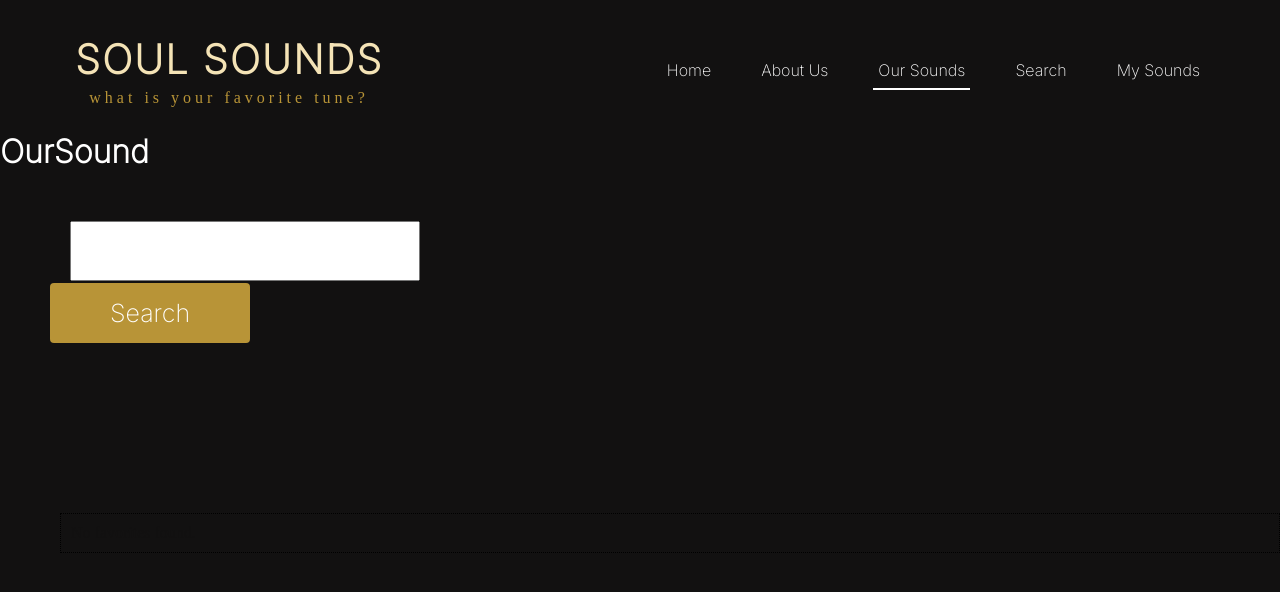
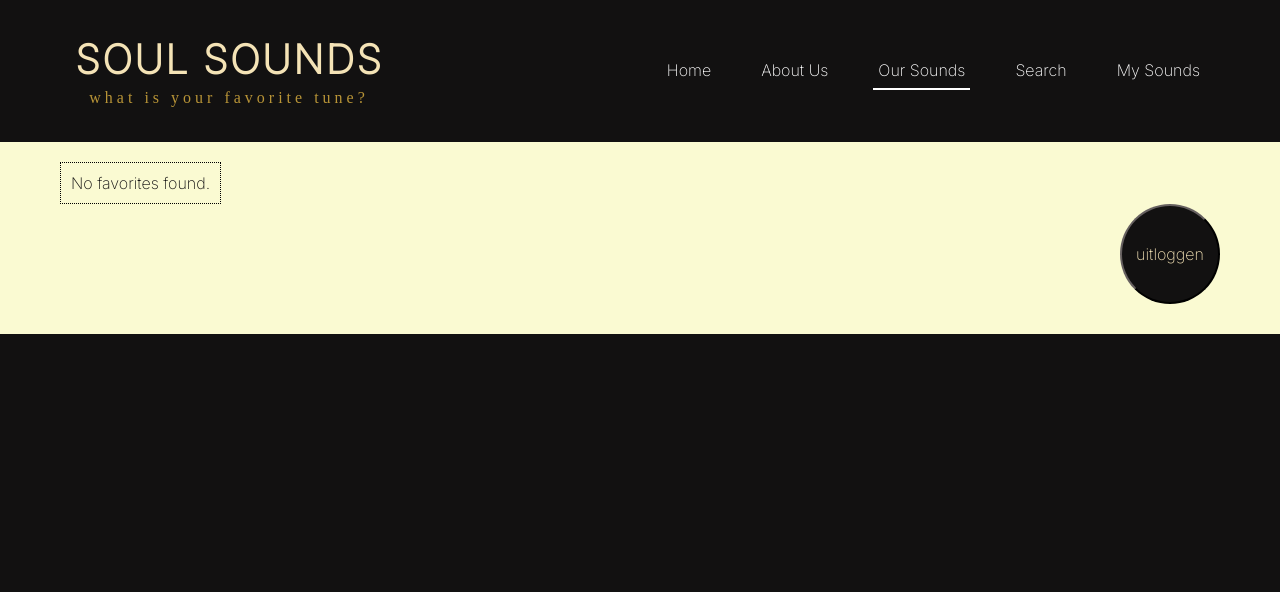
Before and after one commit to saarryp/eindopdrachtFrontend2023, a React (Create React App) app: page /our-sounds in a window 1280 px wide. Shown: the top 592 px of the page. Built offline with nearby package versions, Linux system fonts and the light colour scheme; a web font is replaced by a local one.

Commit message:
admin knop toegevoegd, maar functioneert nog niet naar behoren

```diff
--- a/src/pages/ourSounds/OurSounds.js
+++ b/src/pages/ourSounds/OurSounds.js
@@ -183,132 +183,199 @@
 //     );
 // }
 //
-import './OurSounds.css';
-import React, { useState } from "react";
-import axios from "axios";
-import SearchResults from "../../components/searchresults/SearchResults";
-import Spinner from "../../components/spinner/Spinner";
+// import './OurSounds.css';
+// import React, { useState } from "react";
+// import axios from "axios";
+// import SearchResults from "../../components/searchresults/SearchResults";
+// import Spinner from "../../components/spinner/Spinner";
+//
+// export default function OurSound() {
+//     const [searchQuery, setSearchQuery] = useState('');
+//     const [searchResults, setSearchResults] = useState({
+//         albummatches: {
+//             album: []
+//         },
+//     });
+//     const [ourFavorites, setOurFavorites] = useState([]);
+//     const [loading, setLoading] = useState(false);
+//
+//     const fetchAlbumDetails = async (e) => {
+//         e.preventDefault();
+//         setLoading(true);
+//
+//         try {
+//             const token = process.env.REACT_APP_LASTFM_TOKEN;
+//             const url = `http://ws.audioscrobbler.com/2.0/?method=track.search&track=${searchQuery}&api_key=${token}&format=json`;
+//             const response = await axios.get(url);
+//
+//             const uniqueAlbums = [];
+//             const uniqueMbidSet = new Set();
+//
+//             for (const album of response.data.results.albummatches.album) {
+//                 if (!uniqueMbidSet.has(album.mbid)) {
+//                     uniqueMbidSet.add(album.mbid);
+//                     const albumDetails = await fetchAlbumDetails(album.mbid);
+//                     if (albumDetails) {
+//                         album.tracks = albumDetails.album.tracks.track;
+//                     }
+//                     uniqueAlbums.push(album);
+//                 }
+//             }
+//
+//             setSearchResults({ albummatches: { album: uniqueAlbums } });
+//         } catch (err) {
+//             console.log(err);
+//             setSearchResults({
+//                 albummatches: {
+//                     album: [],
+//                 },
+//             });
+//         } finally {
+//             setLoading(false);
+//         }
+//     };
+//
+//     const addTrackToOurSound = (track) => {
+//         const isTrackInList = ourFavorites.some(
+//             (favorite) => favorite.name === track.name && favorite.artist === track.artist
+//         );
+//
+//         // Check if the number of favorites exceeds 10
+//         if (ourFavorites.length >= 10) {
+//             alert('You have already added 10 favorite songs. Remove songs from the list.');
+//             return;
+//         }
+//         if (!isTrackInList) {
+//             const updatedFavorites = [...ourFavorites, track];
+//             setOurFavorites(updatedFavorites);
+//             // Update the liked songs in localStorage
+//             localStorage.setItem('ourFavorites', JSON.stringify(updatedFavorites));
+//         }
+//     };
+//
+//     const removeTrackFromOurSound = (track) => {
+//         const updatedFavorites = ourFavorites.filter(
+//             (favorite) => favorite.name !== track.name || favorite.artist !== track.artist
+//         );
+//         setOurFavorites(updatedFavorites);
+//         // Update the liked songs in localStorage
+//         localStorage.setItem('ourFavorites', JSON.stringify(updatedFavorites));
+//     };
+//
+//     console.log("Results:", searchResults)
+//
+//     return (
+//         <div>
+//             <h1>OurSound</h1>
+//             <div className="container-our-sounds">
+//                 <div>
+//                     <form className="form-search-size" onSubmit={fetchAlbumDetails}>
+//                         <div>
+//                             <input
+//                                 className="input-field"
+//                                 type = "text"
+//                                 value={searchQuery}
+//                                 onChange={(e) => setSearchQuery(e.target.value)}
+//                             />
+//                             <button className="search-button" type="submit">
+//                                 Search
+//                             </button>
+//                         </div> {/* ... (Form inputs) */}
+//                     </form>
+//                     <div>
+//                         {loading ? (
+//                             <Spinner />
+//                         ) : (
+//                             <SearchResults results={searchResults} onAddToFavorites={addTrackToOurSound} />
+//                         )}
+//                     </div>
+//                 </div>
+//                 <ol>
+//                     {ourFavorites.length > 0 ? (
+//                         ourFavorites.map((favorite, index) => (
+//                             <li key={index} className="list-items">{index + 1}.
+//                                 <a
+//                                     href={`https://www.last.fm/search?q=${encodeURIComponent(favorite.name)}`}
+//                                     target="_blank"
+//                                     rel="noopener noreferrer"
+//                                 >
+//                                     <p>{favorite.name }</p>
+//                                     <p>{favorite.artist.name}</p>
+//                                 </a>{" "}
+//                                 <button onClick={() => removeTrackFromOurSound(favorite)}>Remove</button>
+//                             </li>
+//                         ))
+//                     ) : (
+//                         <p className="list-items">No favorites found.</p>
+//                     )}
+//                 </ol>
+//             </div>
+//         </div>
+//     );
+// }
 
-export default function OurSound() {
-    const [searchQuery, setSearchQuery] = useState('');
-    const [searchResults, setSearchResults] = useState({
-        albummatches: {
-            album: []
-        },
-    });
-    const [ourFavorites, setOurFavorites] = useState([]);
-    const [loading, setLoading] = useState(false);
+import "./OurSounds.css"
+import React, { useEffect, useState } from 'react';
 
-    const fetchAlbumDetails = async (e) => {
-        e.preventDefault();
-        setLoading(true);
 
-        try {
-            const token = process.env.REACT_APP_LASTFM_TOKEN;
-            const url = `http://ws.audioscrobbler.com/2.0/?method=track.search&track=${searchQuery}&api_key=${token}&format=json`;
-            const response = await axios.get(url);
+export default function OurSounds() {
+ const [ourFavorites, setOurFavorites] =useState([]);
 
-            const uniqueAlbums = [];
-            const uniqueMbidSet = new Set();
+    useEffect(() => {
+        const storedOurFavorites = JSON.parse(localStorage.getItem('ourFavorites') || '[]');
+        setOurFavorites(storedOurFavorites);
+    }, []);
 
-            for (const album of response.data.results.albummatches.album) {
-                if (!uniqueMbidSet.has(album.mbid)) {
-                    uniqueMbidSet.add(album.mbid);
-                    const albumDetails = await fetchAlbumDetails(album.mbid);
-                    if (albumDetails) {
-                        album.tracks = albumDetails.album.tracks.track;
-                    }
-                    uniqueAlbums.push(album);
-                }
-            }
-
-            setSearchResults({ albummatches: { album: uniqueAlbums } });
-        } catch (err) {
-            console.log(err);
-            setSearchResults({
-                albummatches: {
-                    album: [],
-                },
-            });
-        } finally {
-            setLoading(false);
-        }
+    const handleAdminAction = (track) => {
+      console.log("Admin action for:", track.name, track.artist);
     };
 
-    const addTrackToOurSound = (track) => {
-        const isTrackInList = ourFavorites.some(
-            (favorite) => favorite.name === track.name && favorite.artist === track.artist
-        );
 
-        // Check if the number of favorites exceeds 10
-        if (ourFavorites.length >= 10) {
-            alert('You have already added 10 favorite songs. Remove songs from the list.');
-            return;
-        }
-        if (!isTrackInList) {
-            const updatedFavorites = [...ourFavorites, track];
-            setOurFavorites(updatedFavorites);
-            // Update the liked songs in localStorage
-            localStorage.setItem('ourFavorites', JSON.stringify(updatedFavorites));
-        }
+    const handleRemoveOurFavorite = (track) => {
+    const updatedOurFavorites = ourFavorites.filter((favorite) => favorite.name !== track.name || favorite.artist !== track.artist);
+    setOurFavorites(updatedOurFavorites);
+    localStorage.setItem('ourFavorites', JSON.stringify(updatedOurFavorites));
 };
 
-    const removeTrackFromOurSound = (track) => {
-        const updatedFavorites = ourFavorites.filter(
-            (favorite) => favorite.name !== track.name || favorite.artist !== track.artist
-        );
-        setOurFavorites(updatedFavorites);
-        // Update the liked songs in localStorage
-        localStorage.setItem('ourFavorites', JSON.stringify(updatedFavorites));
-    };
-
-    console.log("Results:", searchResults)
 
 return (
-        <div>
-            <h1>OurSound</h1>
-            <div className="container-our-sounds">
-                <div>
-                    <form className="form-search-size" onSubmit={fetchAlbumDetails}>
-                        <div>
-                            <input
-                                className="input-field"
-                                type = "text"
-                                value={searchQuery}
-                                onChange={(e) => setSearchQuery(e.target.value)}
-                            />
-                            <button className="search-button" type="submit">
-                                Search
-                            </button>
-                        </div> {/* ... (Form inputs) */}
-                    </form>
-                    <div>
-                        {loading ? (
-                            <Spinner />
-                        ) : (
-                            <SearchResults results={searchResults} onAddToFavorites={addTrackToOurSound} />
-                        )}
-                    </div>
-                </div>
+    <div className="background-container">
         <ol>
             {ourFavorites.length > 0 ? (
-                        ourFavorites.map((favorite, index) => (
-                            <li key={index} className="list-items">{index + 1}.
+                ourFavorites.map((favorite, index) => {
+                    if (!favorite || !favorite.name || !favorite.artist) {
+                        console.log("Invalid favorite data:", favorite);
+                        return null;
+                    }
+                    console.log("OurFavorite:", favorite.name, favorite.artist);
+                    return (
+                        <li key={index} className="list-items">
+                                <span className="list-item-number">
+                                {index + 1}.</span>
                             <a
                                 href={`https://www.last.fm/search?q=${encodeURIComponent(favorite.name)}`}
                                 target="_blank"
                                 rel="noopener noreferrer"
                             >
-                                    <p>{favorite.name }</p>
+                                <p className="track-name">{favorite.name }</p>
+
                                 <p>{favorite.artist.name}</p>
-                                </a>{" "}
-                                <button onClick={() => removeTrackFromOurSound(favorite)}>Remove</button>
+                            </a>
+                            {" "}
+                            <div className="border-for-delete">
+                                <button className="delete-button" onClick={() => handleRemoveOurFavorite(favorite)}>
+                                    delete song
+                                </button>
+                            </div>
                         </li>
-                        ))
+                    );
+                })
             ) : (
                 <p className="list-items">No favorites found.</p>
             )}
         </ol>
+        <div className="position-button">
+            <button className="button-logout">uitloggen</button>
         </div>
     </div>
 );
--- a/src/pages/search/Search.js
+++ b/src/pages/search/Search.js
@@ -1,133 +1,3 @@
-//
-// import "./Search.css";
-// import React, {useState} from "react";
-// import axios from "axios";
-// import Spinner from "../../components/spinner/Spinner";
-// import SearchResults from "../../components/searchresults/SearchResults";
-//
-// export default function Search() {
-//     const [query, setQuery] = useState('');
-//     const [results, setResults] = useState({
-//         albummatches: {
-//             album: [],
-//         },
-//     });
-//     const [loading, setLoading] = useState(false);
-//
-//     const fetchAlbumDetails = async (mbid) => {
-//         try {
-//             const token = process.env.REACT_APP_LASTFM_TOKEN;
-//             const url = `http://ws.audioscrobbler.com/2.0/?method=album.getinfo&mbid=${mbid}&api_key=${token}&format=json`;
-//             const response = await axios.get(url);
-//             return response.data;
-//         } catch (err) {
-//             console.log(err);
-//             return null;
-//         }
-//     };
-//
-//
-//     const favoriteSong = (track) => {
-//         console.log(track);
-//
-//         const currentOurFavorites = JSON.parse(localStorage.getItem('ourFavorites') || '[]');
-//         const currentMyFavorites = JSON.parse(localStorage.getItem('myFavorites') || '[]');
-//
-//         // const isSongLikedOurFavorites = currentOurFavorites.some((favorite) => favorite.name === track.name && favorite.artist === track.artist);
-//         // const isSongLikedInMyFavorites = currentMyFavorites.some((favorite) => favorite.name === track.name && favorite.artist === track.artist);
-//
-//         // Check if the number of favorites exceeds 10
-//         if (currentMyFavorites.length || currentOurFavorites.length >= 10) {
-//             alert('You have more than 10 favorite songs. Delete songs in your MySounds page.');
-//             return;
-//         }
-//
-//         // let updatedOurFavorites;
-//         //  if (isSongLikedOurFavorites) {
-//         // updatedOurFavorites = currentOurFavorites.filter((favorite) => (favorite.name !== track.name || favorite.artist !== track.artist));
-//         // } else {
-//         //    updatedOurFavorites = [...currentOurFavorites, track];
-//         //  }
-//
-//         const updatedOurFavorites = [...currentOurFavorites, track];
-//         localStorage.setItem('ourFavorites', JSON.stringify(updatedOurFavorites));
-//         console.log(updatedOurFavorites);
-//
-//         const updatedMyFavorites = [...currentMyFavorites, track]
-//         localStorage.setItem('myFavorites', JSON.stringify(updatedMyFavorites));
-//         console.log(updatedMyFavorites);
-//     };
-//
-//
-//     let handleSubmit = async (e) => {
-//         e.preventDefault();
-//         setLoading(true);
-//
-//         try {
-//             const token = process.env.REACT_APP_LASTFM_TOKEN;
-//             const url = `http://ws.audioscrobbler.com/2.0/?method=album.search&album=${query}&api_key=${token}&format=json`;
-//             const response = await axios.get(url);
-//
-//             const uniqueAlbums = [];
-//             const uniqueMbidSet = new Set();
-//             for (const album of response.data.results.albummatches.album) {
-//                 if (!uniqueMbidSet.has(album.mbid)) {
-//                     uniqueMbidSet.add(album.mbid);
-//                     const albumDetails = await fetchAlbumDetails(album.mbid);
-//                     if (albumDetails) {
-//                        album.tracks = albumDetails.album.tracks.track;
-//                      }
-//                     uniqueAlbums.push(album);
-//                 }
-//             }
-//
-//             setResults({ albummatches: { album: uniqueAlbums } });
-//             setQuery('')
-//         } catch (err) {
-//             console.log(err);
-//         } finally {
-//             setLoading(false);
-//         }
-//     };
-//
-//
-//     // const handleAlbumClick = async (mbid) => {
-//     //     const albumDetails = await fetchAlbumDetails(mbid);
-//     //     console.log(albumDetails);
-//     // };
-//     return (
-//         <div className="container-photo-search-engine">
-//             <div className="position-button-and-results">
-//                 <form className="form-search-size" onSubmit={handleSubmit}>
-//                     <div className="spinner-container">
-//                         <input
-//                             className="input-field"
-//                             type="text"
-//                             value={query}
-//                             onChange={(e) => setQuery(e.target.value)}
-//                         />
-//                         <button className="search-button" type="submit">
-//                             Search
-//                         </button>
-//                     </div>
-//                 </form>
-//                 <div>
-//                     {loading ? (
-//                         <Spinner />
-//                     ) : (
-//                         <SearchResults results={results} onAddToFavorites={favoriteSong} />
-//                     )}
-//                 </div>
-//             </div>
-//         </div>
-//     );
-// }
-//
-//
-//
-//
-//
-//
 
 import "./Search.css";
 import React, {useState} from "react";
@@ -173,7 +43,8 @@ export default function Search() {
         if (isSongLiked) {
             updatedFavorites = currentFavorites.filter((favorite) => (favorite.name !== track.name || favorite.artist !== track.artist));
         } else {
-            updatedFavorites = [...currentFavorites, track];
+            const {name, artist} = track;
+            updatedFavorites = [...currentFavorites, {name, artist}];
         }
 
         // Update the liked songs in localStorage
@@ -181,6 +52,29 @@ export default function Search() {
         console.log(updatedFavorites);
     };
 
+    const handleAdminAction = (track) => {
+        console.log("Admin action for:", track.name, track.artist);
+
+        const currentOurFavorites = JSON.parse(localStorage.getItem('ourFavorites') || '[]');
+        const isOurSongLiked = currentOurFavorites.some((favorite) => favorite.name === track.name && favorite.artist === track.artist);
+
+        if (currentOurFavorites.length >= 10) {
+            alert('Admin you have more than 10 favorite songs. Delete songs in your OurSounds page.');
+            return;
+        }
+
+        let updatedOurFavorites;
+        if (isOurSongLiked) {
+            updatedOurFavorites = currentOurFavorites.filter((favorite) => (favorite.name !== track.name || favorite.artist !== track.artist));
+        } else {
+            const {name, artist} = track;
+            updatedOurFavorites = [...currentOurFavorites, {name, artist}];
+        }
+
+        // Update the liked songs in localStorage
+        localStorage.setItem('favorites', JSON.stringify(updatedOurFavorites));
+        console.log(updatedOurFavorites);
+    };
 
     let handleSubmit = async (e) => {
         e.preventDefault();
@@ -213,11 +107,6 @@ export default function Search() {
         }
     };
 
-
-    // const handleAlbumClick = async (mbid) => {
-    //     const albumDetails = await fetchAlbumDetails(mbid);
-    //     console.log(albumDetails);
-    // };
     return (
         <div className="container-photo-search-engine">
             <div className="position-button-and-results">
@@ -238,7 +127,10 @@ export default function Search() {
                     {loading ? (
                         <Spinner />
                     ) : (
-                        <SearchResults results={results} onAddToFavorites={favoriteSong} />
+                        <SearchResults
+                            results={results}
+                            onAddToFavorites={favoriteSong}
+                            handleAdminAction={handleAdminAction}/>
                     )}
                 </div>
             </div>
```
Also changed, not shown: src/components/searchresults/SearchResults.js (+5 -2 lines). Lines whose indentation alone changed are shown as unchanged.
